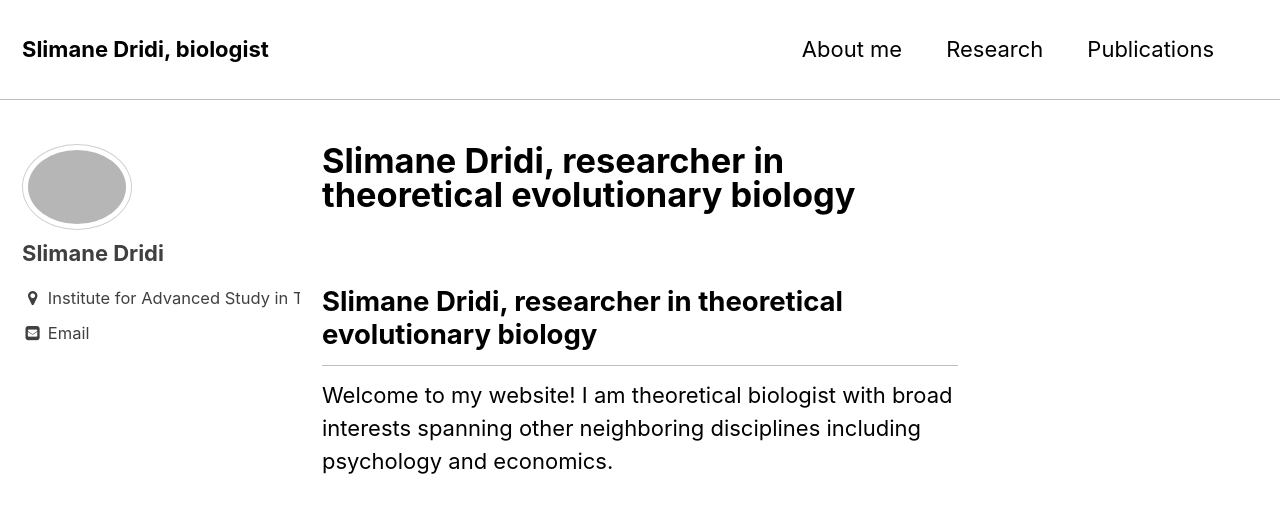
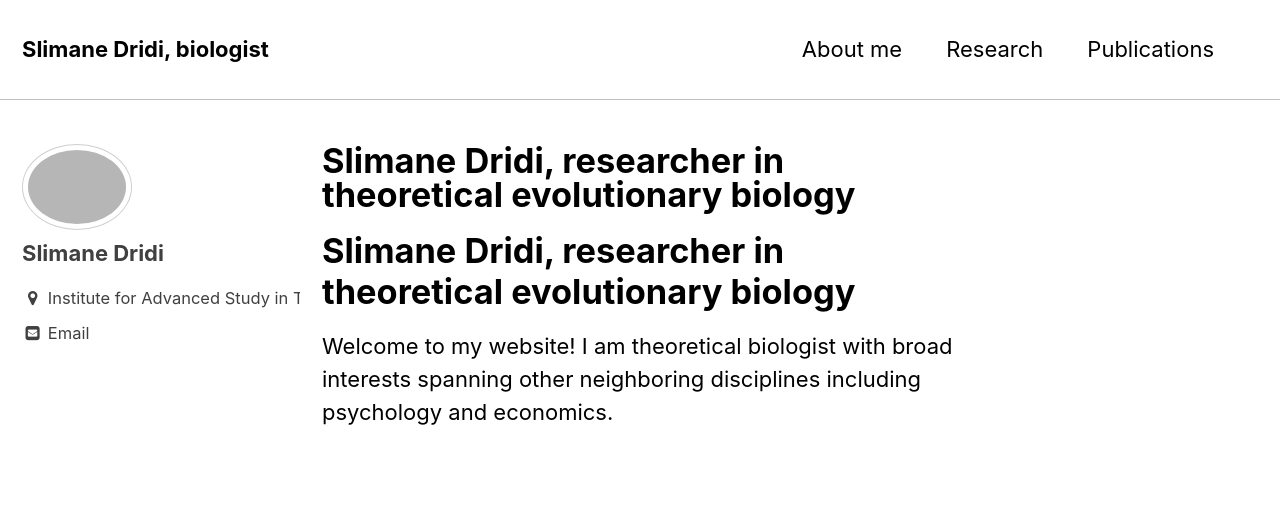
Before and after one commit to SlimaneD/SlimaneD.github.io, a Jekyll site: the page built from index.md, in a window 1280 px wide and 900 px high. Shown: the top 513 px of the window. Built offline with Jekyll 4.4.1, drawn with Linux system fonts in a browser that asks for light colours; our own code applies the rules of GitHub Pages for plain Markdown files; the list of posts is cut into pages by our own code.

Commit message:
minor edits to the welcome page

```diff
--- a/index.md
+++ b/index.md
@@ -1,5 +1,5 @@
 
 
-## Slimane Dridi, researcher in theoretical evolutionary biology
+# Slimane Dridi, researcher in theoretical evolutionary biology
 
 Welcome to my website! I am theoretical biologist with broad interests spanning other neighboring disciplines including psychology and economics.
```
Also changed, not shown: _pages/about.md (+1 -1 lines).
